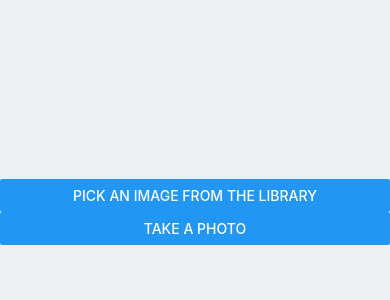
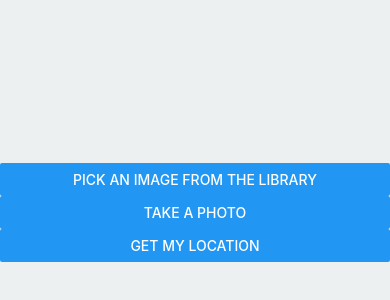
Before and after one commit to BhavaniPenugonda/hello-communication-features, a React Native app: screen / in a window 390 px wide. Shown: the part 210-510 px from the top of the page. Built offline with nearby package versions, Linux system fonts and the light colour scheme.

Commit message:
Async function to get the current location is added

```diff
--- a/App.js
+++ b/App.js
@@ -32,6 +32,17 @@
     }
   }
 
+  const getLocation = async () => {
+    let permissions = await Location.requestForegroundPermissionsAsync();
+
+    if (permissions?.granted) {
+      const location = await Location.getCurrentPositionAsync({});
+      setLocation(location);
+    } else {
+      Alert.alert("Permissions to read location aren't granted");
+    }
+  }
+
   return (
     <View style={styles.container}>
       <Button
@@ -42,10 +53,15 @@
         title= "Take a photo"
         onPress={takePhoto}
       />
+      <Button
+        title="Get my location"
+        onPress={getLocation}
+      />
       {image &&
         <Image source={{ uri: image.uri }} style={{ width: 200, height: 200 }} />
       }
     </View>
+
   );
  }
 
```
